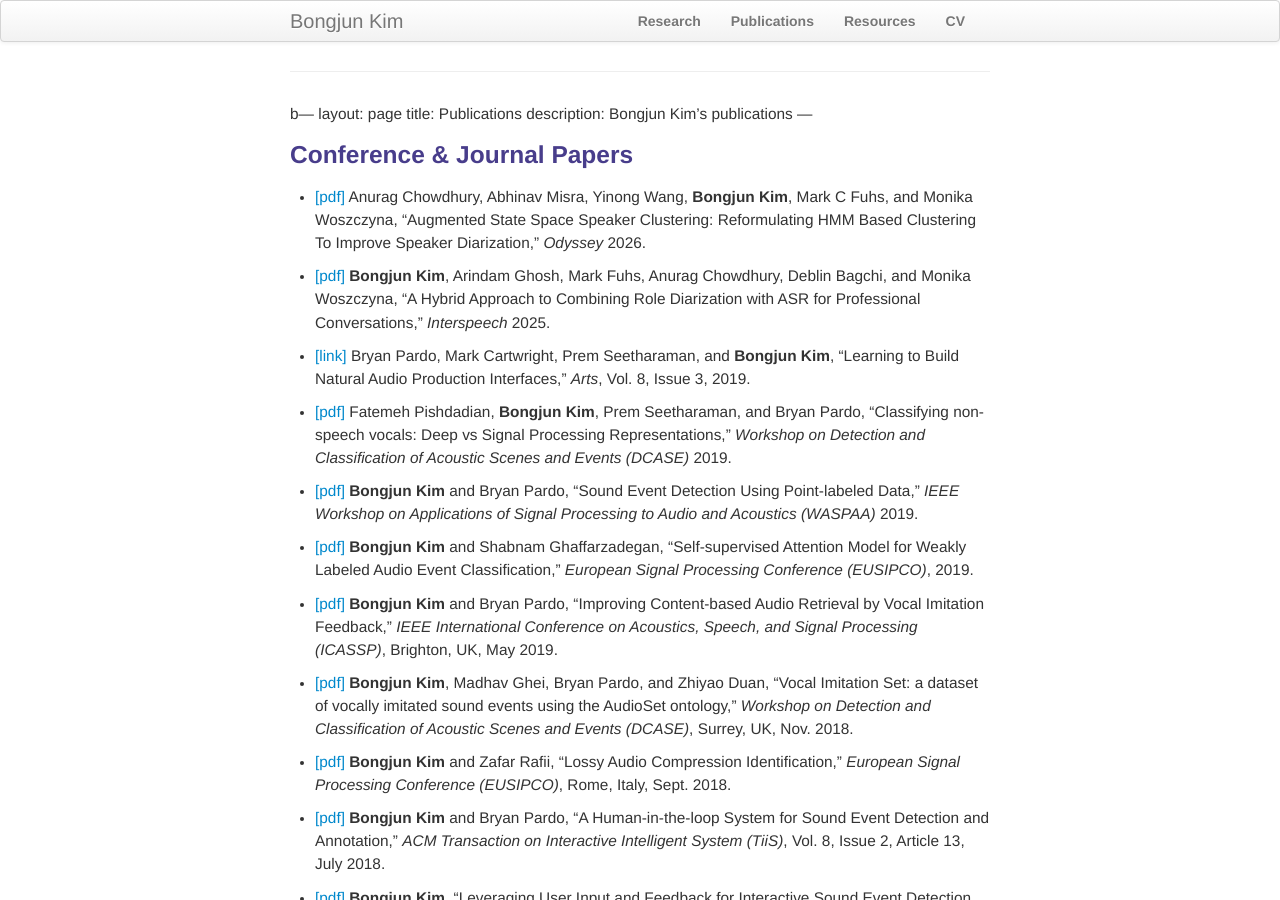
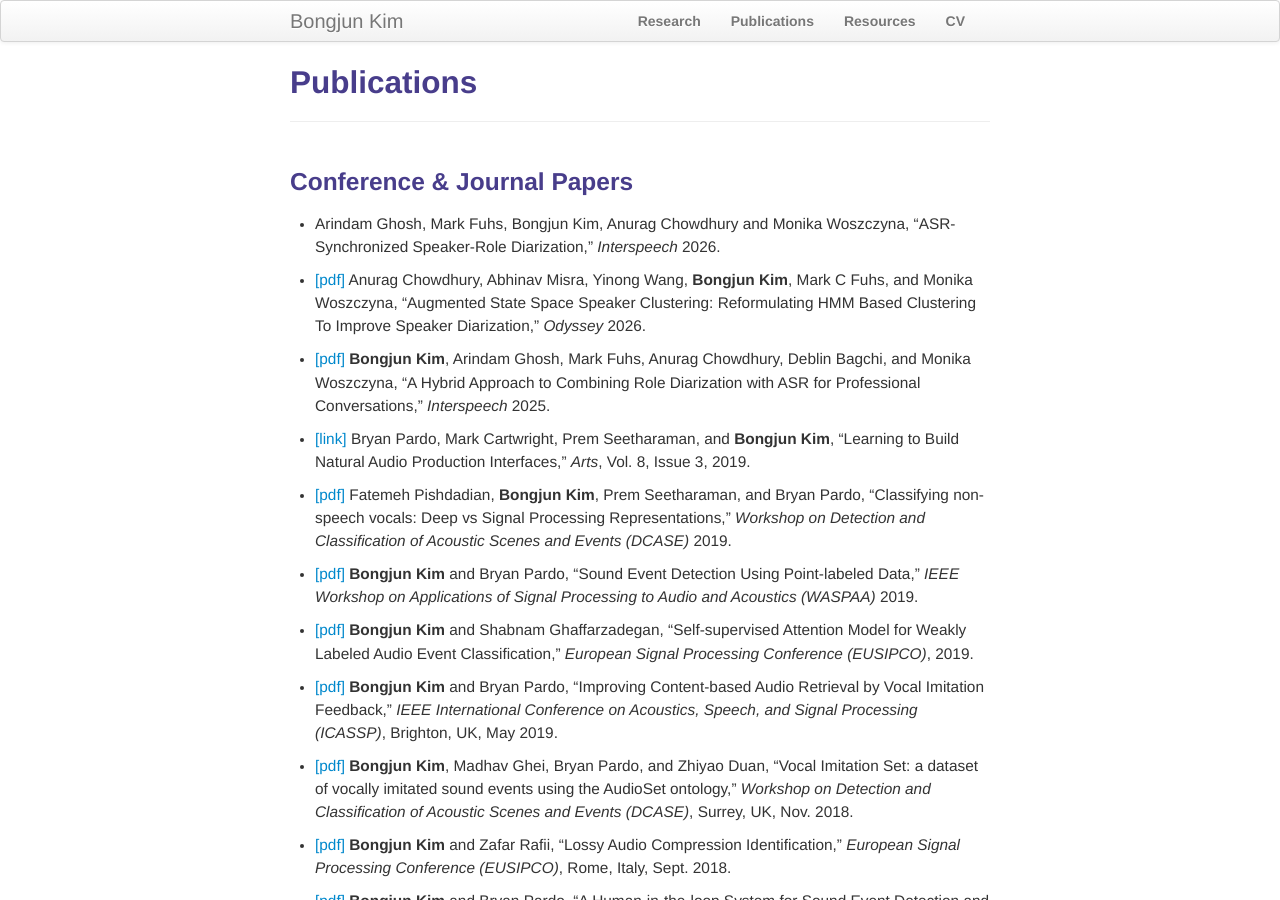
Before and after one commit to bongjun/bongjun.github.io, a Jekyll site: the page built from pages/publications.md, in a window 1280 px wide and 900 px high. Built offline with Jekyll 4.4.1, drawn with Linux system fonts in a browser that asks for light colours; our own code applies the rules of GitHub Pages for plain Markdown files.

Commit message:
Update publications.md

```diff
--- a/pages/publications.md
+++ b/pages/publications.md
@@ -1,10 +1,12 @@
-b---
+---
 layout: page
 title: Publications
 description: Bongjun Kim's publications
 ---
 
 ### Conference & Journal Papers
+
+* Arindam Ghosh, Mark Fuhs, Bongjun Kim, Anurag Chowdhury and Monika Woszczyna, "ASR-Synchronized Speaker-Role Diarization," *Interspeech* 2026.
 
 * [[pdf]](https://www.isca-archive.org/odyssey_2026/chowdhury26_odyssey.pdf) Anurag Chowdhury, Abhinav Misra, Yinong Wang, **Bongjun Kim**, Mark C Fuhs, and Monika Woszczyna, "Augmented State Space Speaker Clustering: Reformulating HMM Based Clustering To Improve Speaker Diarization," *Odyssey* 2026.
 
```
